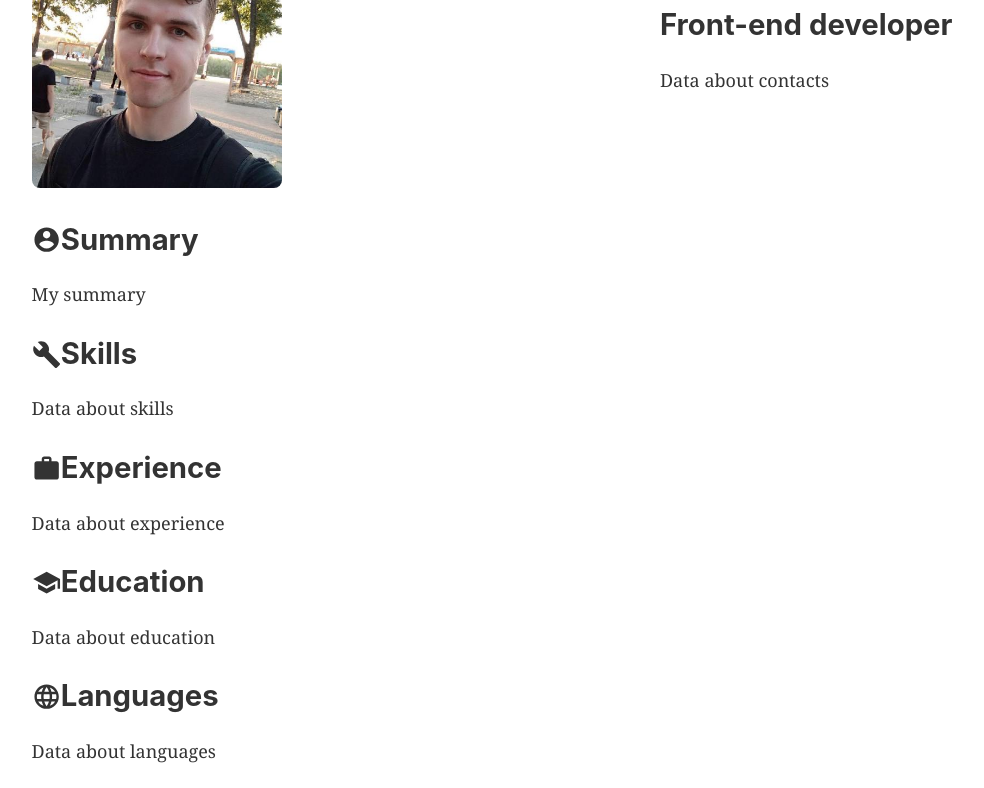
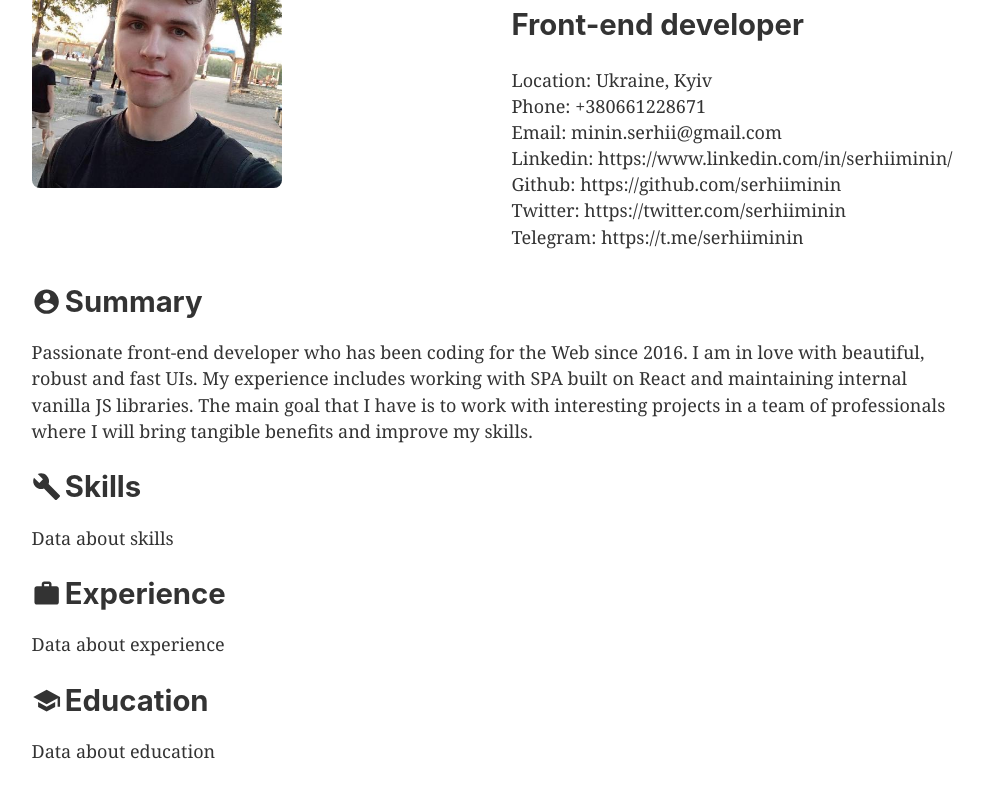
Before and after one commit to serhiiminin/cv, a Gatsby site: page / in a window 1280 px wide. Shown: the part 98-886 px from the top of the page, without its empty margins (148-1132 px from the left). Built offline with nearby package versions, Linux system fonts and the light colour scheme; Gatsby itself is replaced by a stand-in of ours.

Commit message:
display real data

```diff
--- /dev/null
+++ b/data/index.json
@@ -0,0 +1,18 @@
+{
+  "contacts": {
+    "name": "Serhii Minin",
+    "position": "Front-end developer",
+    "location": "Ukraine, Kyiv",
+    "phone": "+380661228671",
+    "email": "minin.serhii@gmail.com",
+    "linkedin": "https://www.linkedin.com/in/serhiiminin/",
+    "github": "https://github.com/serhiiminin",
+    "twitter": "https://twitter.com/serhiiminin",
+    "telegram": "https://t.me/serhiiminin"
+  },
+  "summary": "Passionate front-end developer who has been coding for the Web since 2016. I am in love with beautiful, robust and fast UIs. My experience includes working with SPA built on React and maintaining internal vanilla JS libraries.  The main goal that I have is to work with interesting projects in a team of professionals where I will bring tangible benefits and improve my skills.",
+  "skills": [],
+  "experience": [],
+  "education": [],
+  "languages": []
+}
--- a/gatsby-node.js
+++ b/gatsby-node.js
@@ -1,7 +1,9 @@
-/**
- * Implement Gatsby's Node APIs in this file.
- *
- * See: https://www.gatsbyjs.org/docs/node-apis/
- */
+const index = require('./data');
 
-// You can delete this file if you're not using it
+exports.createPages = async ({ actions: { createPage } }) => {
+  createPage({
+    path: `/`,
+    component: require.resolve('./src/templates/index.js'),
+    context: { index }
+  });
+};
--- a/src/components/contacts.js
+++ b/src/components/contacts.js
@@ -1,4 +1,5 @@
 import React from "react"
+import PropTypes from "prop-types"
 import styled from "styled-components"
 import Image from "./image"
 
@@ -14,19 +15,43 @@ const ImageWrapper = styled.div`
   width: 250px;
   border-radius: 8px;
   overflow: hidden;
-`;
+`
 
-const Contacts = () => (
+const Contacts = ({ contacts }) => {
+  const { name, position, location, phone, email, linkedin, github, twitter, telegram } = contacts
+
+  return (
     <Section>
       <ImageWrapper>
         <Image/>
       </ImageWrapper>
       <div>
-      <h1>Serhii Minin</h1>
-      <h2>Front-end developer</h2>
-      Data about contacts
+        <h1>{name}</h1>
+        <h2>{position}</h2>
+        <div>Location: {location}</div>
+        <div>Phone: {phone}</div>
+        <div>Email: {email}</div>
+        <div>Linkedin: {linkedin}</div>
+        <div>Github: {github}</div>
+        <div>Twitter: {twitter}</div>
+        <div>Telegram: {telegram}</div>
       </div>
     </Section>
   )
+}
+
+Contacts.propTypes = {
+  contacts: PropTypes.shape({
+    name: PropTypes.string.isRequired,
+    position: PropTypes.string.isRequired,
+    location: PropTypes.string.isRequired,
+    phone: PropTypes.string.isRequired,
+    email: PropTypes.string.isRequired,
+    linkedin: PropTypes.string.isRequired,
+    github: PropTypes.string.isRequired,
+    twitter: PropTypes.string.isRequired,
+    telegram: PropTypes.string.isRequired
+  }),
+}
 
 export default Contacts
--- a/src/components/section.js
+++ b/src/components/section.js
@@ -8,14 +8,18 @@ const Title = styled.h2`
   margin: 0 0 .7rem;
 `
 
+const TitleText = styled.span`
+  margin-left: 4px;
+`;
+
 const Data = styled.div`
-  padding: .7rem 0;
+  padding: .5rem 0;
   margin-bottom: 1rem;
 `;
 
 const Section = ({ title, icon, children }) => (
   <section>
-    <Title>{icon}<span>{title}</span></Title>
+    <Title>{icon}<TitleText>{title}</TitleText></Title>
     <Data>{children}</Data>
   </section>
 )
--- a/src/components/summary.js
+++ b/src/components/summary.js
@@ -1,14 +1,19 @@
 import React from "react"
+import PropTypes from "prop-types"
 import { MdAccountCircle } from "react-icons/md"
 import Section from "./section"
 
-const Summary = () => (
+const Summary = ({ summary }) => (
   <Section
     title="Summary"
     icon={<MdAccountCircle/>}
   >
-    My summary
+    {summary}
   </Section>
 )
 
+Summary.propTypes = {
+  summary: PropTypes.string.isRequired,
+}
+
 export default Summary
--- a/src/pages/index.js
+++ /dev/null
@@ -1,25 +0,0 @@
-import React from "react"
-import {
-  Layout,
-  Seo,
-  Education,
-  Skills,
-  Experience,
-  Languages,
-  Summary,
-  Contacts,
-} from "../components"
-
-const IndexPage = () => (
-  <Layout>
-    <Seo title="CV"/>
-    <Contacts/>
-    <Summary/>
-    <Skills/>
-    <Experience/>
-    <Education/>
-    <Languages/>
-  </Layout>
-)
-
-export default IndexPage
--- /dev/null
+++ b/src/templates/index.js
@@ -0,0 +1,29 @@
+import React from "react"
+import {
+  Layout,
+  Seo,
+  Education,
+  Skills,
+  Experience,
+  Languages,
+  Summary,
+  Contacts,
+} from "../components"
+
+const IndexPage = ({ pageContext }) => {
+  const { contacts, summary, skills, experience, education, languages } = pageContext.index
+
+  return (
+    <Layout>
+      <Seo title="CV"/>
+      <Contacts contacts={contacts}/>
+      <Summary summary={summary}/>
+      <Skills skills={skills}/>
+      <Experience experience={experience}/>
+      <Education education={education}/>
+      <Languages languages={languages}/>
+    </Layout>
+  )
+}
+
+export default IndexPage
```
Also changed, not shown: src/data/contacts.json (deleted, +0 -20 lines), src/data/index.json (deleted, +0 -20 lines). Lines whose indentation alone changed are shown as unchanged.
